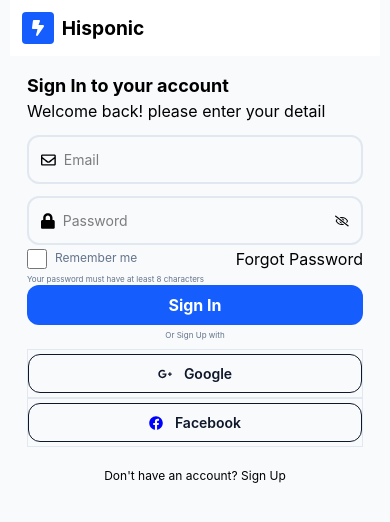
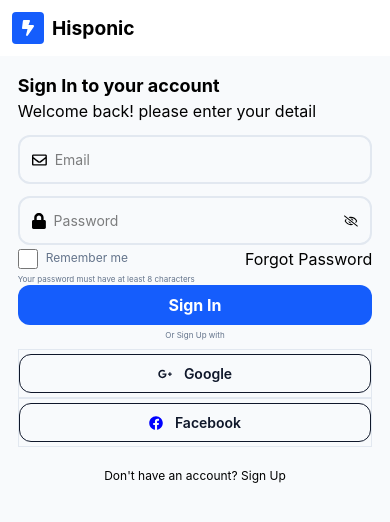
Before and after one commit to Supa-Thobile2/Dashboard-Project-Figma-Design-, a React (Vite) app: page / in a window 390 px wide. Shown: the top 522 px of the page. Built offline with nearby package versions, Linux system fonts and the light colour scheme.

Commit message:
live mobile/web testing responsiveness

```diff
--- a/src/pages/Login.jsx
+++ b/src/pages/Login.jsx
@@ -39,7 +39,7 @@
               {/* <div>
 
               </div> */}
-              <div className="w-[95%]  mx-auto flex   flex-col  md:justify-center">
+              <div className="w-[100%]  mx-auto flex   flex-col  md:justify-center">
                 <MobileHeader className='block md:hidden'/>
                 <div className='py-2  '>
 
```
